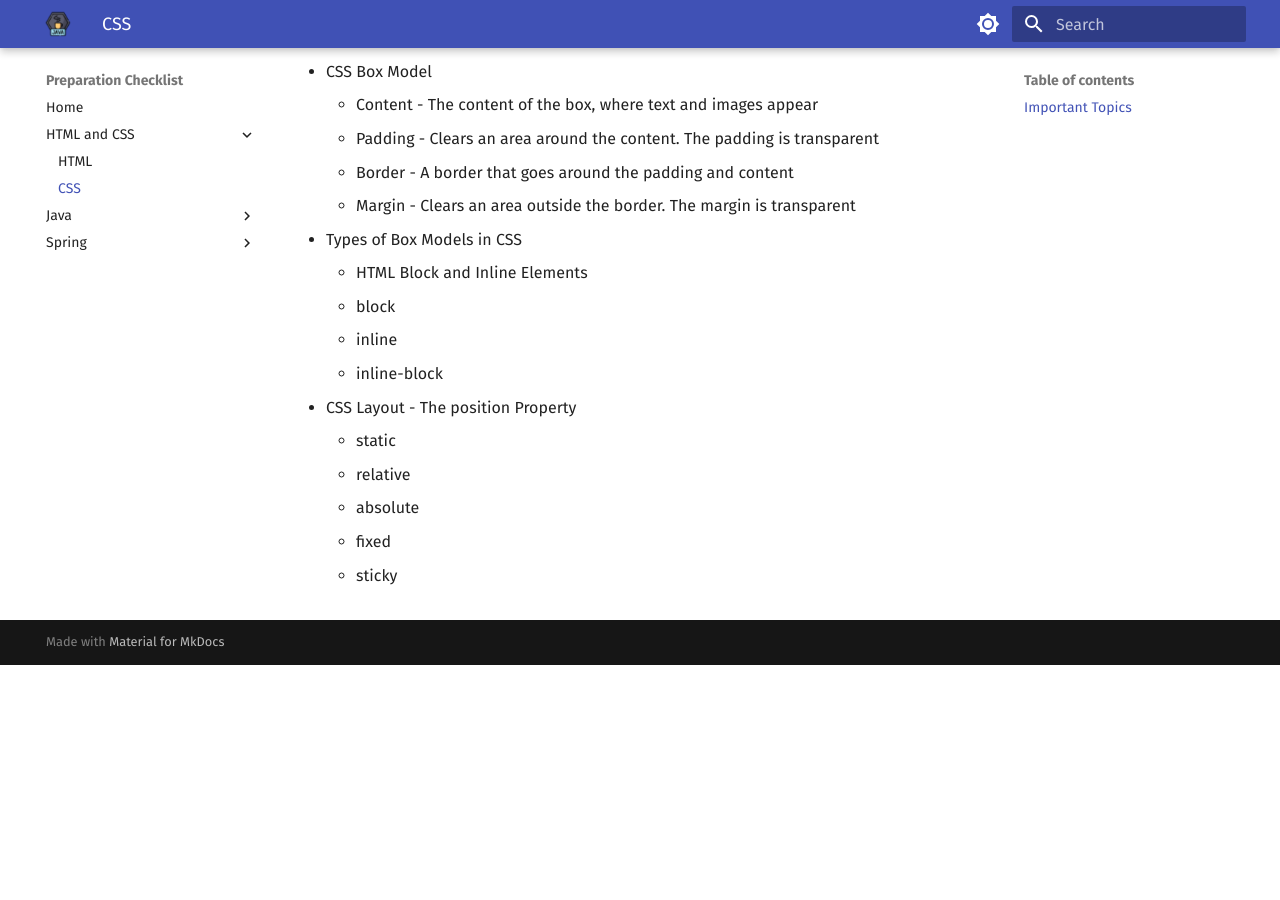
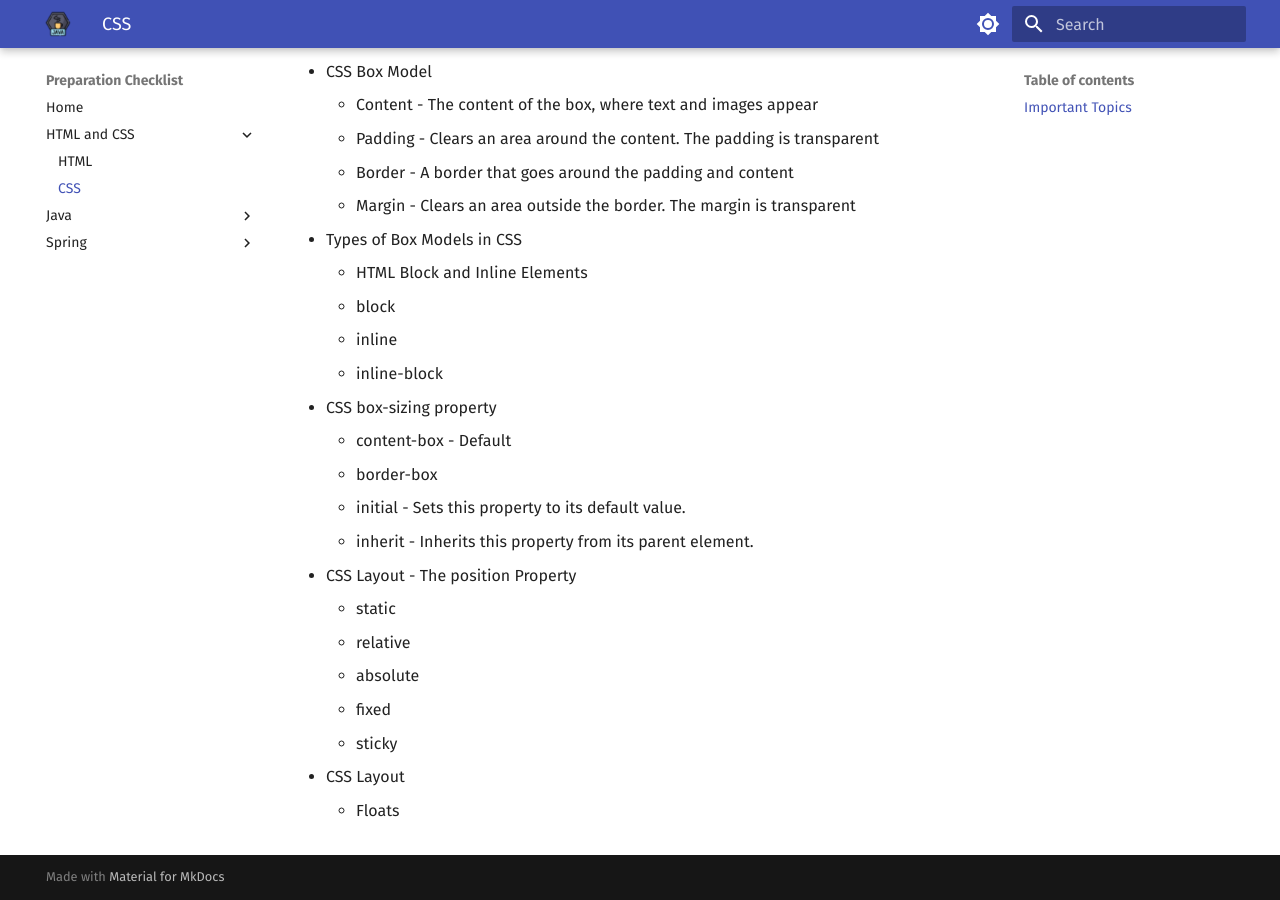
Before and after one commit to shivajideotale/preparation-checklist, an MkDocs documentation site: the page built from docs/html-css/css.md, in a window 1280 px wide and 900 px high, scrolled down 1666 px. Built offline with MkDocs 1.6.1 and Material for MkDocs 9.7.7, drawn with Linux system fonts in a browser that asks for light colours; before the commit the page ends 2331 px from its top, so only the background shows below that.

Commit message:
First Commit

```diff
--- a/docs/html-css/css.md
+++ b/docs/html-css/css.md
@@ -59,14 +59,25 @@
     - Padding - Clears an area around the content. The padding is transparent
     - Border - A border that goes around the padding and content
     - Margin - Clears an area outside the border. The margin is transparent
+
 - Types of Box Models in CSS
     - HTML Block and Inline Elements
     - block
     - inline
     - inline-block
+
+- CSS box-sizing property
+    - content-box - Default
+    - border-box
+    - initial - Sets this property to its default value.
+    - inherit - Inherits this property from its parent element.
+
 - CSS Layout - The position Property
     - static
     - relative
     - absolute
     - fixed
     - sticky
+
+- CSS Layout
+    - Floats
```
